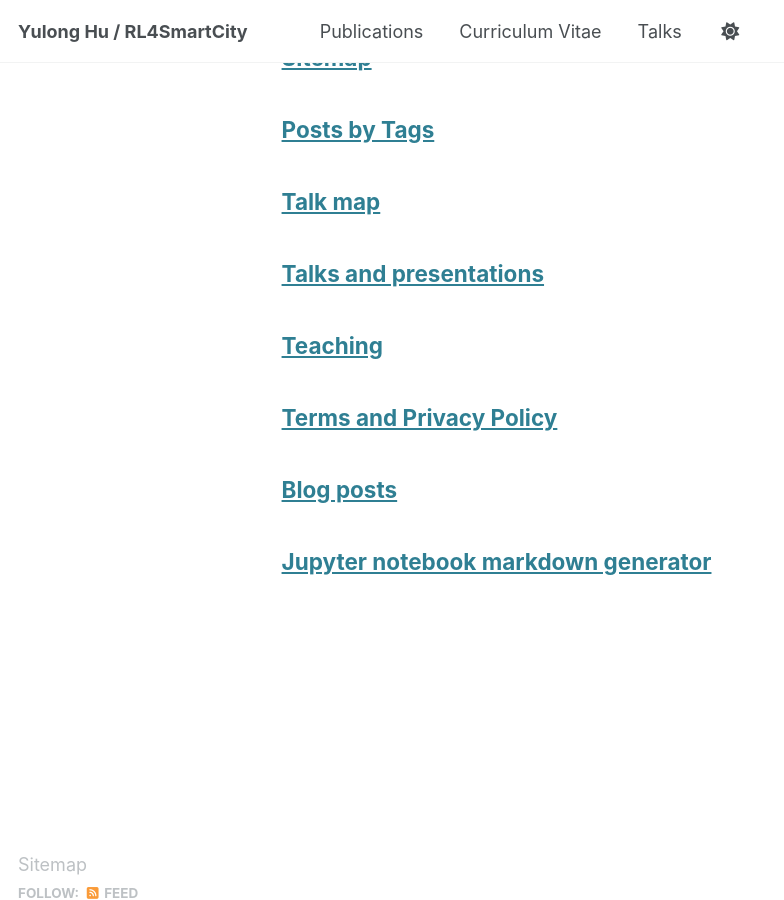
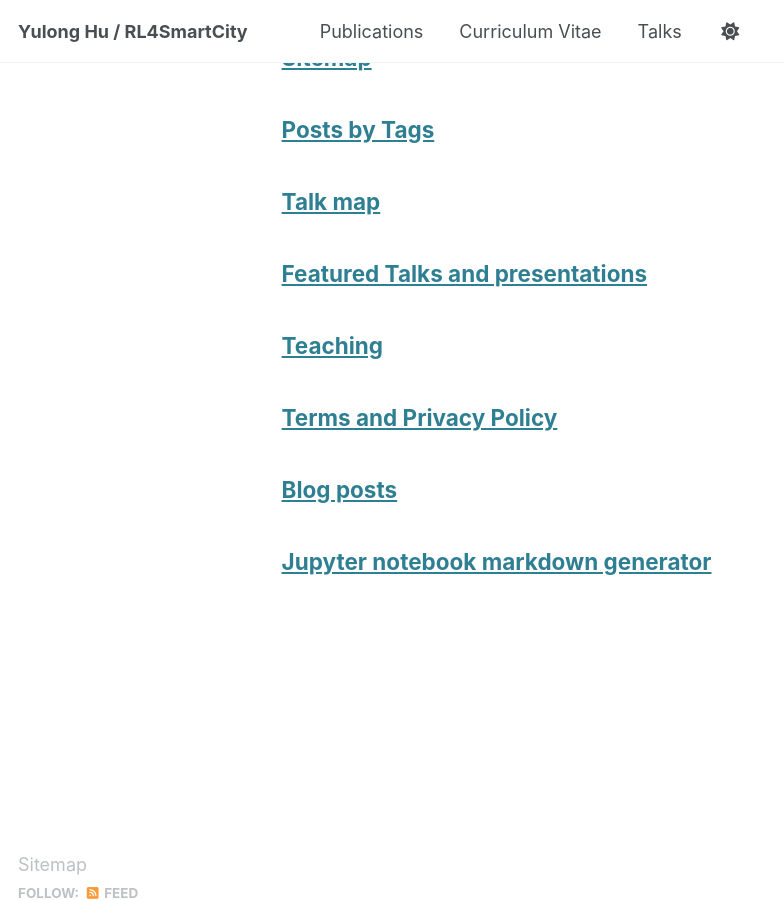
Before and after one commit to yulonghu2000/yulonghu2000.github.io, a Jekyll site: the page built from _pages/page-archive.html, in a window 1280 px wide and 900 px high, scrolled down 992 px. Shown: the whole window, without its empty margins (0-784 px from the left). Built offline with Jekyll 4.4.1, drawn with Linux system fonts in a browser that asks for light colours.

Commit message:
Update talks.html

```diff
--- a/_pages/talks.html
+++ b/_pages/talks.html
@@ -1,6 +1,6 @@
 ---
 layout: archive
-title: "Talks and presentations"
+title: "Featured Talks and presentations"
 permalink: /talks/
 author_profile: true
 ---
@@ -13,7 +13,8 @@ author_profile: true
 
 <!-- 添加你的TIB AV talk -->
 <div style="margin-bottom: 3rem; background: #f8f9fa; padding: 2rem; border-radius: 8px;">
-  <h3 style="margin-top: 0; color: #2c3e50;">🎤 Reinforcement Learning for Smart City Applications</h3>
+  <h3 style="margin-top: 0; color: #2c3e50;">🎤
+RG-CQL: A Reward-Guided Conservative Q-Learning Framework for the Coordination of Ride-Pooling and Public Transit Services</h3>
 
   <div style="display: flex; gap: 1rem; margin-bottom: 1rem; flex-wrap: wrap;">
     <span style="background: #007acc; color: white; padding: 0.3rem 0.8rem; border-radius: 4px; font-size: 0.9rem;">
```
